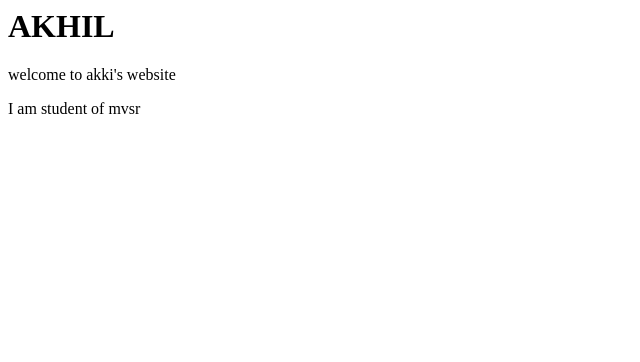
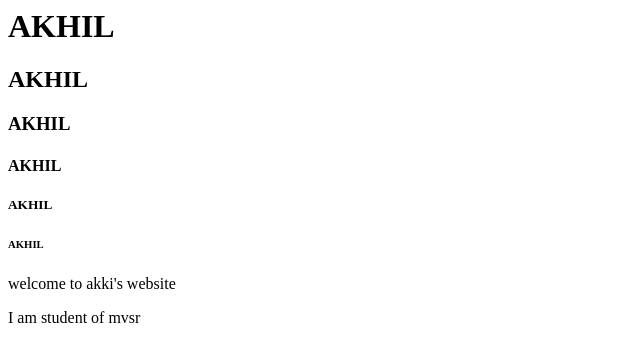
Before and after one commit to Akhilchowdhary/Akhilchowdhary.github.io, a plain HTML site: page index.html in a window 1280 px wide. Shown: the whole page, without its empty margins (0-640 px from the left). Drawn offline with Linux system fonts and the light colour scheme.

Commit message:
Update index.html

```diff
--- a/index.html
+++ b/index.html
@@ -1,3 +1,8 @@
 <h1>AKHIL</h1>
+<h2>AKHIL</h2>
+<h3>AKHIL</h3>
+<h4>AKHIL</h4>
+<h5>AKHIL</h5>
+<h6>AKHIL</h6>
 <p> welcome to akki's website </p>
 <p> I am student of mvsr  </p>
```
